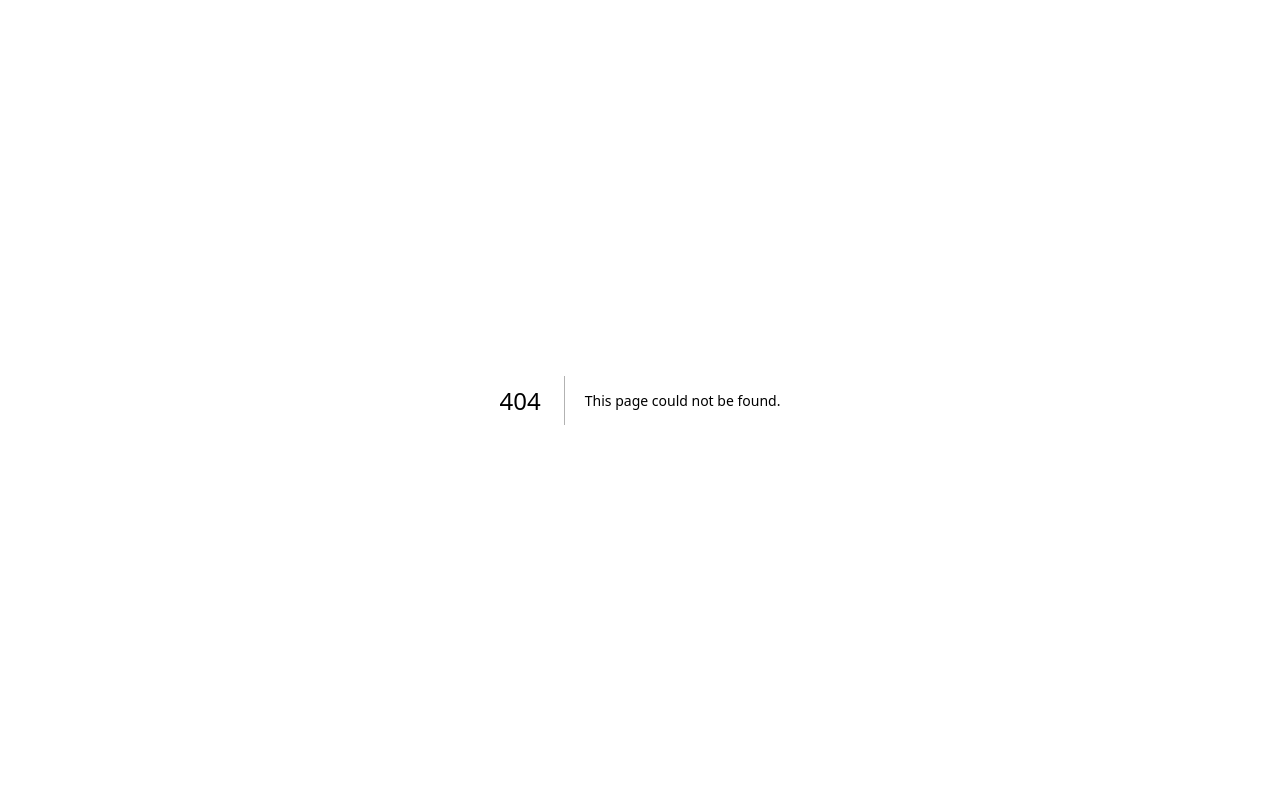
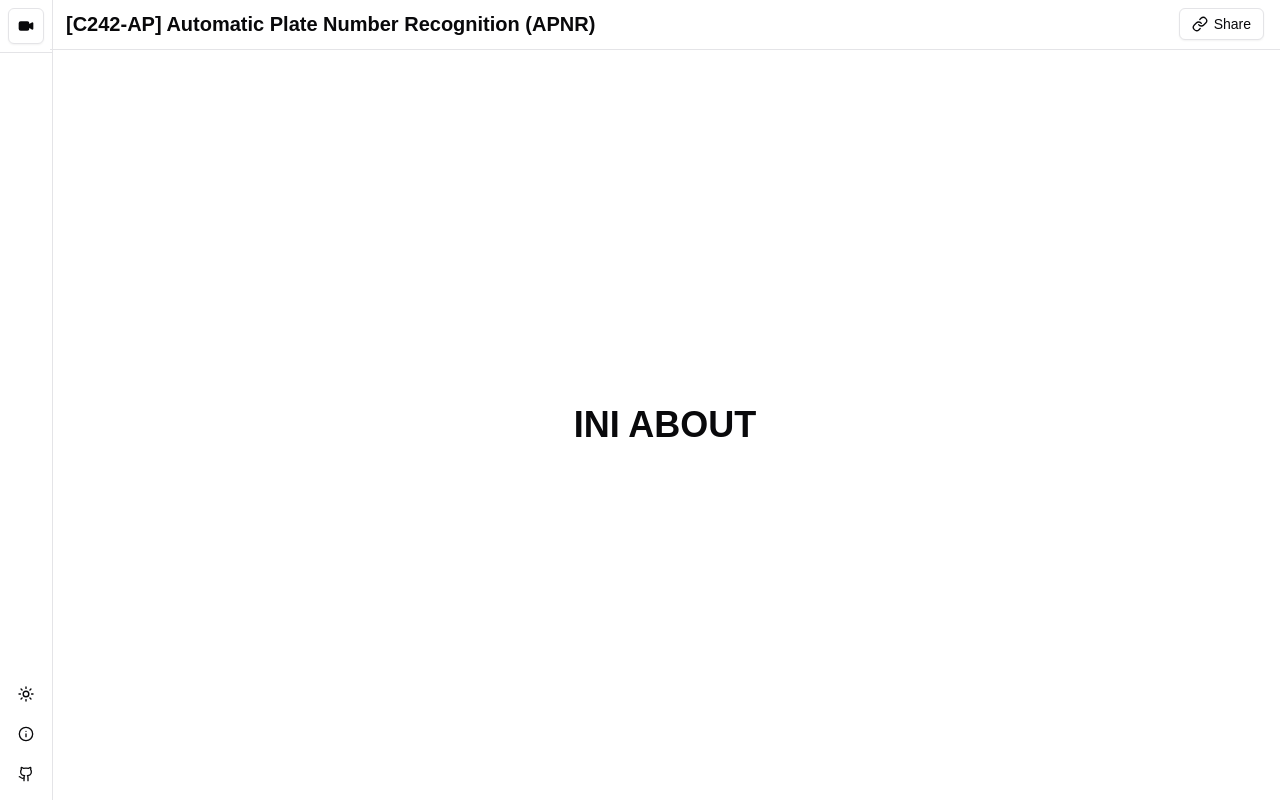
Before and after one commit to SyafiqMSI/anpr-bangkit-hg, a Next.js app: page /about in a window 1280 px wide. Before the commit this address had no page. Built offline with nearby package versions, Linux system fonts and the light colour scheme.

Commit message:
feat(ui): about page

```diff
--- /dev/null
+++ b/src/app/about/page.tsx
@@ -0,0 +1,195 @@
+"use client";
+
+import { Button } from '@/components/ui/button';
+import { ToastProvider } from '@/components/ui/toast';
+import {
+    Tooltip,
+    TooltipContent,
+    TooltipProvider,
+    TooltipTrigger,
+} from '@/components/ui/tooltip';
+import { useToast } from '@/hooks/use-toast';
+import {
+    Github,
+    LinkIcon,
+    LucideInfo,
+    Video,
+} from 'lucide-react';
+
+import React from 'react';
+
+import Link from 'next/link';
+import { ModeToggle } from '@/components/ui/mode-toggle';
+
+export default function Dashboard() {
+    const { toast } = useToast();
+
+    const handleShareClick = () => {
+        navigator.clipboard.writeText('https://turing-machine-nu.vercel.app/');
+        toast({
+            title: 'Link copied',
+            description: 'Link copied to clipboard successfully.',
+            variant: 'default',
+        });
+        console.log('Link copied to clipboard');
+    };
+
+    return (
+        <ToastProvider>
+            <div className="grid h-screen w-full pl-[50px]">
+                <aside
+                    className="fixed inset-y-0 left-0 z-20 flex h-full flex-col border-r"
+                    style={{
+                        display: 'flex',
+                        alignItems: 'center',
+                        justifyContent: 'center',
+                    }}
+                >
+                    <div
+                        className="border-b p-2"
+                        style={{
+                            display: 'flex',
+                            alignItems: 'center',
+                            justifyContent: 'center',
+                        }}
+                    >
+                        <Link
+                            href="https://en.wikipedia.org/wiki/Automatic_number-plate_recognition"
+                            target="_blank"
+                        >
+                            <Button
+                                variant="outline"
+                                size="icon"
+                                aria-label="Home"
+                                style={{
+                                    display: 'flex',
+                                    alignItems: 'center',
+                                    justifyContent: 'center',
+                                }}
+                            >
+                                <Video className="size-5 fill-foreground" />
+                            </Button>
+                        </Link>
+                    </div>
+                    <nav
+                        className="grid gap-1 p-2"
+                        style={{
+                            display: 'flex',
+                            alignItems: 'center',
+                            justifyContent: 'center',
+                        }}
+                    >
+                        <TooltipProvider>
+                            <Tooltip>
+                                <TooltipTrigger asChild>
+                                    <div
+                                        onClick={() => {
+                                            toast({
+                                                title: 'Theme has been changed!',
+                                                description: 'Theme has been changed successfully.',
+                                            });
+                                        }}
+                                        style={{
+                                            display: 'flex',
+                                            alignItems: 'center',
+                                            justifyContent: 'center',
+                                        }}
+                                    ></div>
+                                </TooltipTrigger>
+                            </Tooltip>
+                        </TooltipProvider>
+                    </nav>
+                    <nav className="mt-auto grid gap-1 p-2">
+                        <TooltipProvider>
+                            <Tooltip>
+                                <TooltipTrigger asChild>
+                                    <div
+                                        onClick={() => {
+                                            toast({
+                                                title: "Theme has been changed!",
+                                                description: "Theme has been changed successfully.",
+                                            });
+                                        }}
+                                    >
+                                        <ModeToggle />
+                                    </div>
+                                </TooltipTrigger>
+                                <TooltipContent side="right" sideOffset={5}>
+                                    Theme
+                                </TooltipContent>
+                            </Tooltip>
+                        </TooltipProvider>
+                        <TooltipProvider>
+                            <Tooltip>
+                                <TooltipTrigger asChild>
+                                    <Link
+                                        href="https://github.com/APNR-C242-AP01/"
+                                        target="_blank"
+                                    >
+                                        <Button
+                                            variant="ghost"
+                                            size="icon"
+                                            className="rounded-lg "
+                                            aria-label="About"
+                                        >
+                                            <LucideInfo className="size-5" />
+                                        </Button>
+                                    </Link>
+                                </TooltipTrigger>
+                                <TooltipContent side="right" sideOffset={5}>
+                                    About
+                                </TooltipContent>
+                            </Tooltip>
+                        </TooltipProvider>
+                        <TooltipProvider>
+                            <Tooltip>
+                                <TooltipTrigger asChild>
+                                    <Link
+                                        href="https://github.com/APNR-C242-AP01/"
+                                        target="_blank"
+                                    >
+                                        <Button
+                                            variant="ghost"
+                                            size="icon"
+                                            className="rounded-lg"
+                                            aria-label="Github"
+                                        >
+                                            <Github className="size-5" />
+                                        </Button>
+                                    </Link>
+                                </TooltipTrigger>
+                                <TooltipContent side="right" sideOffset={5}>
+                                    GitHub
+                                </TooltipContent>
+                            </Tooltip>
+                        </TooltipProvider>
+                    </nav>
+                </aside>
+                <div className="flex flex-col">
+                    <header className="sticky top-0 z-10 flex h-[53px] items-center gap-1 border-b bg-background px-4">
+                        <h1 className="text-xl font-semibold">
+                            [C242-AP] Automatic Plate Number Recognition (APNR)
+                        </h1>
+                        <Button
+                            variant="outline"
+                            size="sm"
+                            className="ml-auto gap-1.5 text-sm"
+                            onClick={handleShareClick}
+                            style={{
+                                display: 'flex',
+                                alignItems: 'center',
+                                justifyContent: 'center',
+                            }}
+                        >
+                            <LinkIcon className="size-3.5" />
+                            Share
+                        </Button>
+                    </header>
+                    <main className="flex items-center justify-center h-full">
+                        <p className="text-4xl font-bold text-center">INI ABOUT</p>
+                    </main>
+                </div>
+            </div>
+        </ToastProvider>
+    );
+}
```
